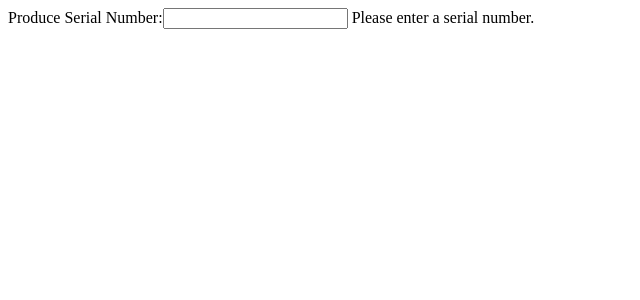
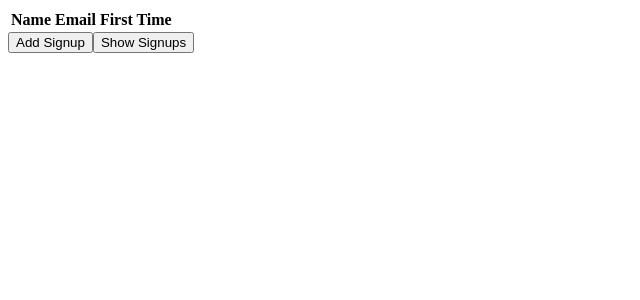
Before and after one commit to training4developers/angular_12112017, an Angular app: page / in a window 1280 px wide. Shown: the top 300 px of the page, without its empty margins (0-640 px from the left). Built offline with nearby package versions, Linux system fonts and the light colour scheme.

Commit message:
added code demos

```diff
--- a/src/app/app.component.html
+++ b/src/app/app.component.html
@@ -1 +1 @@
-<product-support-form></product-support-form>
+<signups-form></signups-form>
--- a/src/app/form-demo/components/product-support-form/product-support-form.component.html
+++ b/src/app/form-demo/components/product-support-form/product-support-form.component.html
@@ -12,3 +12,20 @@
   </div>
 
 </form>
+
+<form>
+
+  <div>
+    <label>Produce Serial Number:</label>
+    <input type="text" [(ngModel)]="serialNumber"
+      name="serialNumberInput" #serialNumberInput="ngModel"
+      required serial-number>
+    <span *ngIf="serialNumberInput.errors?.serialNumber">
+      Invalid serial number
+    </span>
+    <span *ngIf="serialNumberInput.errors?.required">
+      Please enter a serial number.
+    </span>
+  </div>
+
+</form>
--- a/src/app/form-demo/components/product-support-form/product-support-form.component.ts
+++ b/src/app/form-demo/components/product-support-form/product-support-form.component.ts
@@ -1,6 +1,10 @@
-import { Component, OnInit } from '@angular/core';
-import { FormGroup, FormBuilder, AbstractControl, Validators } from '@angular/forms';
+import { Component, OnInit, ViewChild, AfterViewInit, Directive, forwardRef } from '@angular/core';
+import {
+  FormGroup, FormBuilder, AbstractControl,
+  Validators, NgForm, NG_ASYNC_VALIDATORS,
+  AsyncValidator } from '@angular/forms';
 import { HttpClient } from '@angular/common/http';
+import { AbstractClassPart } from '@angular/compiler/src/output/output_ast';
 
 interface Product {
   id: number;
@@ -20,15 +24,41 @@ const serialNumberValidatorFactory = (httpClient: HttpClient) => {
   return serialNumberValidator;
 };
 
+@Directive({
+  selector: 'input[serial-number][ngModel]',
+  providers: [
+    {
+      provide: NG_ASYNC_VALIDATORS,
+      useExisting: forwardRef(() => SerialNumberValidatorDirective),
+      multi: true,
+    },
+  ]
+})
+export class SerialNumberValidatorDirective implements AsyncValidator {
+
+  private validatorFn: (c: AbstractControl) => Promise<any>;
+
+  constructor(private httpClient: HttpClient) {
+    this.validatorFn = serialNumberValidatorFactory(this.httpClient);
+  }
+
+  validate(c: AbstractControl) {
+    return this.validatorFn(c);
+  }
+
+}
 
 @Component({
   selector: 'product-support-form',
   templateUrl: './product-support-form.component.html',
   styleUrls: ['./product-support-form.component.css']
 })
-export class ProductSupportFormComponent implements OnInit {
+export class ProductSupportFormComponent implements OnInit, AfterViewInit {
 
   public form: FormGroup;
+
+  @ViewChild(NgForm)
+  productTemplateForm: NgForm;
 
   constructor(
     private fb: FormBuilder,
@@ -37,6 +67,7 @@ export class ProductSupportFormComponent implements OnInit {
 
     this.form = this.fb.group({
       serialNumberInput: [ '', {
+        // updateOn: 'submit',
         validators: [ Validators.required ],
         asyncValidators: [ serialNumberValidatorFactory(this.httpClient) ]
       }],
@@ -48,4 +79,8 @@ export class ProductSupportFormComponent implements OnInit {
     console.dir(this.form);
   }
 
+  ngAfterViewInit() {
+    console.dir(this.productTemplateForm);
+  }
+
 }
--- /dev/null
+++ b/src/app/form-demo/components/signups-form/signups-form.component.html
@@ -0,0 +1,21 @@
+<table [formGroup]="form">
+  <thead>
+    <tr>
+      <th>Name</th>
+      <th>Email</th>
+      <th>First Time</th>
+    </tr>
+  </thead>
+  <tbody>
+    <ng-template formArrayName="signups" ngFor [ngForOf]="form.controls.signups.controls" let-signupForm>
+      <tr [formGroup]="signupForm">
+        <td><input type="text" formControlName="name"></td>
+        <td><input type="text" formControlName="email"></td>
+        <td><input type="checkbox" formControlName="firstTime"></td>
+      </tr>
+    </ng-template>
+  </tbody>
+
+</table>
+<button type="button" (click)="addSignup()">Add Signup</button>
+<button type="button" (click)="showSignups()">Show Signups</button>
--- /dev/null
+++ b/src/app/form-demo/components/signups-form/signups-form.component.ts
@@ -0,0 +1,44 @@
+import { Component, OnInit } from '@angular/core';
+import { FormGroup, FormBuilder, FormArray } from '@angular/forms';
+
+
+@Component({
+  selector: 'signups-form',
+  templateUrl: './signups-form.component.html',
+  styleUrls: ['./signups-form.component.css']
+})
+export class SignupsFormComponent implements OnInit {
+
+  public form: FormGroup;
+
+  public createSignupForm() {
+    return this.fb.group({
+      name: '',
+      email: '',
+      firstTime: false,
+    });
+  }
+
+  constructor(private fb: FormBuilder) {
+
+    this.form = this.fb.group({
+      signups: this.fb.array([]),
+    });
+
+    console.dir(this.form);
+
+  }
+
+  ngOnInit() {
+  }
+
+  addSignup() {
+    const signups = this.form.controls.signups as FormArray;
+    signups.push(this.createSignupForm());
+  }
+
+  showSignups() {
+    console.dir(this.form.value);
+  }
+
+}
--- a/src/app/form-demo/form-demo.module.ts
+++ b/src/app/form-demo/form-demo.module.ts
@@ -4,13 +4,19 @@ import { FormsModule, ReactiveFormsModule } from '@angular/forms';
 import { HttpClientModule } from '@angular/common/http';
 
 import { ContactFormComponent, PhoneValidatorDirective } from './components/contact-form/contact-form.component';
-import { ProductSupportFormComponent } from './components/product-support-form/product-support-form.component';
+import {
+  ProductSupportFormComponent,
+  SerialNumberValidatorDirective
+} from './components/product-support-form/product-support-form.component';
+import { SignupsFormComponent } from './components/signups-form/signups-form.component';
 
 @NgModule({
   imports: [
     CommonModule, FormsModule, ReactiveFormsModule, HttpClientModule,
   ],
-  declarations: [ContactFormComponent, PhoneValidatorDirective, ProductSupportFormComponent],
-  exports: [ContactFormComponent, ProductSupportFormComponent],
+  declarations: [
+    ContactFormComponent, PhoneValidatorDirective, ProductSupportFormComponent,
+    SerialNumberValidatorDirective, SignupsFormComponent],
+  exports: [ContactFormComponent, ProductSupportFormComponent, SignupsFormComponent],
 })
 export class FormDemoModule { }
```
Also changed, not shown: src/app/form-demo/components/signups-form/signups-form.component.css (added), 1 other file (tests, documents, lock files or other folders).
